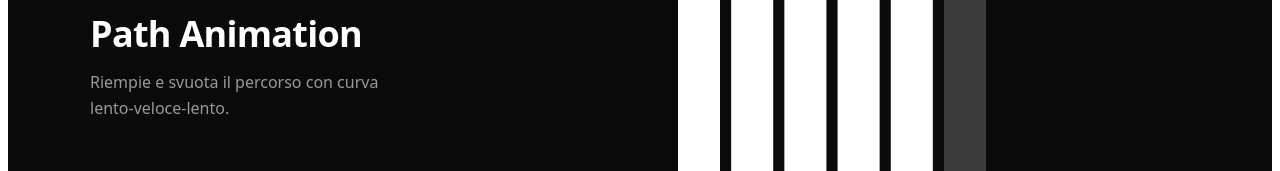
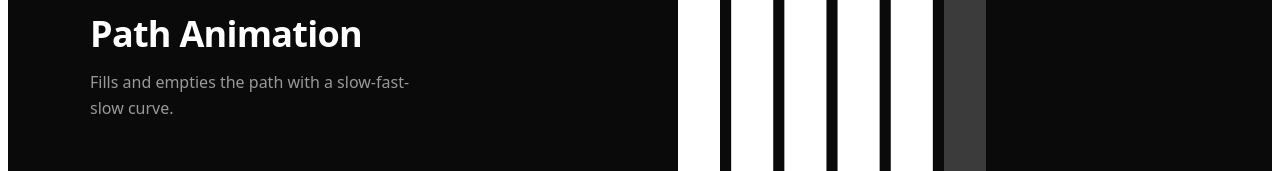
Before and after one commit to simonetrombiero/ars-webkit, a React (Vite) app: page / in a window 1280 px wide. Both pictures are taken after a click on the button "Path Animation". Shown: the part 411-582 px from the top of the page. Built offline with nearby package versions, Linux system fonts and the light colour scheme.

Commit message:
Update PathAnimationTestPage text to English for better accessibility.

```diff
--- a/components/path-animation/PathAnimationTestPage.tsx
+++ b/components/path-animation/PathAnimationTestPage.tsx
@@ -62,7 +62,7 @@ export function PathAnimationTestPage() {
           <div style={styles.header}>Ars Webkit</div>
           <h1 style={styles.title}>Path Animation</h1>
           <p style={styles.description}>
-            Riempie e svuota il percorso con curva lento-veloce-lento.
+            Fills and empties the path with a slow-fast-slow curve.
           </p>
         </div>
         <div style={styles.right}>
```
